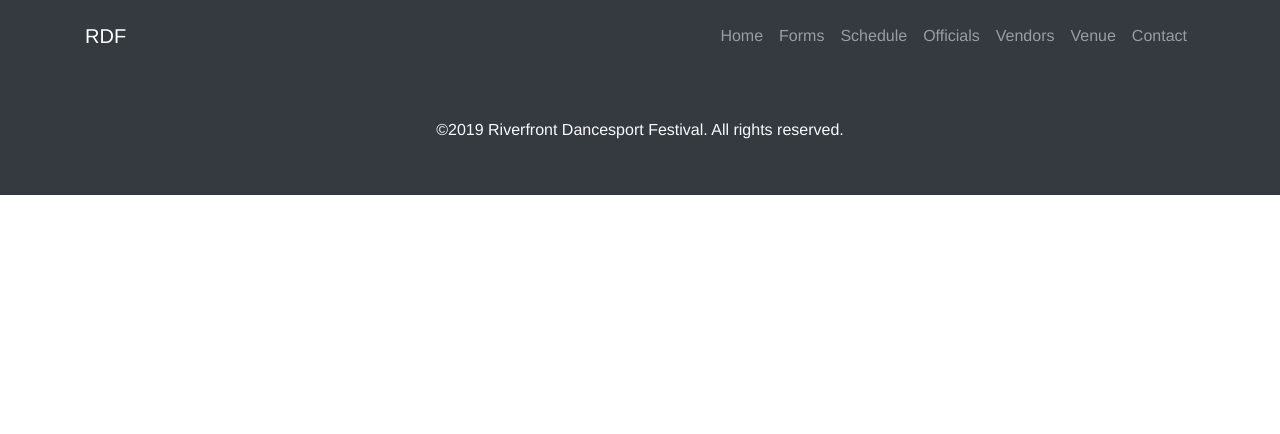
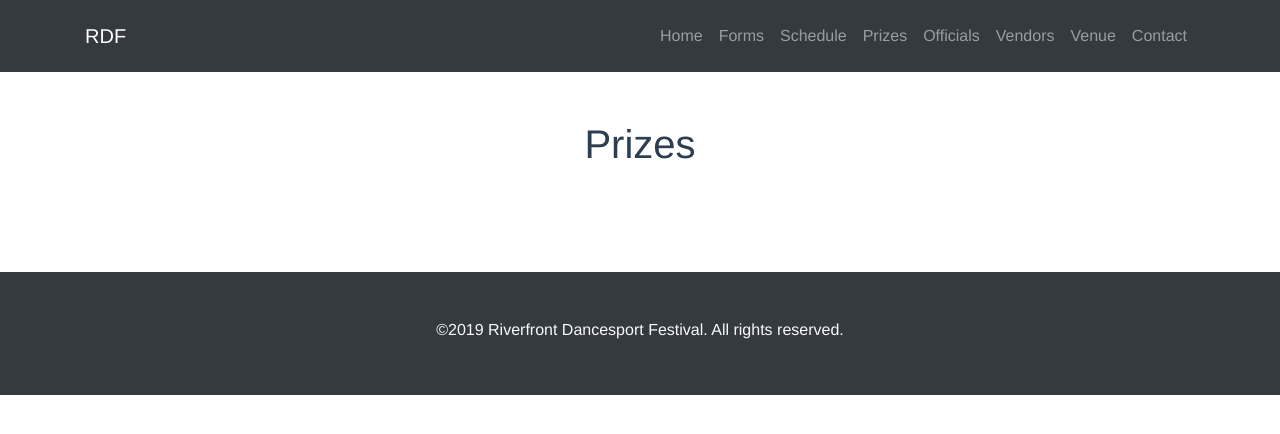
Before and after one commit to shadowlion/riverfront, a Nuxt app: page /prizes in a window 1280 px wide. Shown: the top 434 px of the page. Built offline with nearby package versions, Linux system fonts and the light colour scheme.

Commit message:
add prizes page

```diff
--- a/components/NavBar.vue
+++ b/components/NavBar.vue
@@ -30,6 +30,10 @@ export default {
           url: "/schedule"
         },
         {
+          title: "Prizes",
+          url: "/prizes"
+        },
+        {
           title: "Officials",
           url: "/officials"
         },
--- /dev/null
+++ b/pages/prizes.vue
@@ -0,0 +1,5 @@
+<template lang="pug">
+  main
+    b-container.py-5
+      h1.text-center.pb-5 Prizes
+</template>
```
